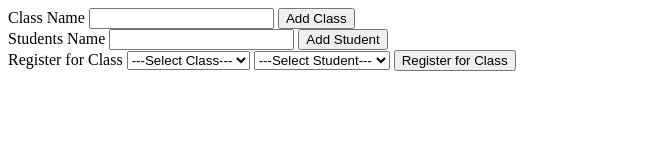
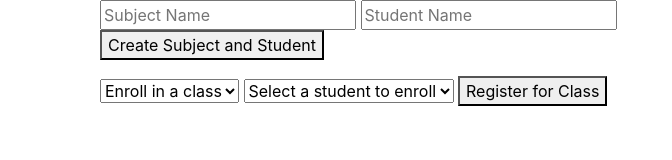
Before and after one commit to d228m3286w/ClassReg, a plain HTML site: page index.html in a window 1280 px wide. Shown: the whole page, without its empty margins (0-672 px from the left). Drawn offline with nearby package versions, Linux system fonts and the light colour scheme.

Commit message:
updates to last loop and to clear both input fields after event

```diff
--- a/app.js
+++ b/app.js
@@ -8,6 +8,7 @@ function addClass(){
     classes.push(newClass);
   }
   addToSelect(document.getElementById('availableClasses'), newClass);
+  document.getElementById('class').value = '';
   return false;
 }
 
@@ -17,10 +18,12 @@ function addStudent(){
     students.push(newStudent);
   }
   addToSelect(document.getElementById('registeredStudents'), newStudent);
+  document.getElementById('student').value = '';
   return false;
 }
 
 function addToSelect(menu, value) {
+
   menu.options[menu.options.length] = new Option(value, value);
 }
 
@@ -28,21 +31,26 @@ function register(){
   var className = document.getElementById('availableClasses').value;
   var student = document.getElementById('registeredStudents').value;
 
-  schedule.push({
-    'class': className,
-    'student': student
-  });
+      schedule.push({
+        'class': className,
+        'student': student
+      });
+
+
 
   console.log(schedule);
   setSchedule();
+
 }
 
 function setSchedule() {
   var html = '';
 
+  console.log(html);
   for(var i = 0; i < schedule.length; i++) {
-    html += html + schedule[i].class + ' - ' + schedule[i].student + '<br />'
-  }
+    html += schedule[i].class + ' Is the Subject You are enrolled in ' + schedule[i].student + '<br />'
 
+}
+  console.log(html);
   document.getElementById('schedule').innerHTML = html;
 }
--- a/index.html
+++ b/index.html
@@ -1,34 +1,30 @@
 <html>
 <body>
 <head>
+  <link rel="stylesheet" href="https://maxcdn.bootstrapcdn.com/bootstrap/4.0.0-alpha.2/css/bootstrap.min.css">
+  <link rel="stylesheet" href="https://maxcdn.bootstrapcdn.com/font-awesome/4.6.3/css/font-awesome.min.css">
   <script type="text/javascript" src="app.js" ></script>
 </head>
-<form>
-  <div>
-    <lable for='inClass'>Class Name</lable>
-    <input id='class' name='class' type='text'></input>
+<div class="container">
+  <form class="col-sm-8 col-sm-offset-2 m-t-3">
+    <input id='class' name='class' type='text' value="" placeholder="Subject Name" />
+    <input id='student' class="m-l-1" name='student' type='text' value="" placeholder="Student Name" />
+    <button type="button" class="m-l-1" onclick="addClass(); addStudent(); return false;">Create Subject and Student</button>
+  </form>
 
-  <button type="button" onclick="addClass(); return false;">Add Class</button>
+  <fieldset class="col-sm-8 col-sm-offset-2 m-t-3">
+    <select id='availableClasses'>
+      <option>Enroll in a class</option>
+    </select>
+    <select id='registeredStudents' class="m-l-1">
+      <option>Select a student to enroll</option>
+    </select>
+     <button type="button" class="m-l-1" onclick="register(); return false;">Register for Class</button>
+  </fieldset>
+
+  <div id='schedule' class="container col-sm-8 col-sm-offset-2 m-t-2">
   </div>
-  <div>
-   <lable for='student'>Students Name</lable>
-   <input id='student' name='student' type='text'></input>
-     <button type="button" onclick="addStudent(); return false;">Add Student</button>
-  </div>
-  <div>
-    <lable for='schedule'>Register for Class</lable>
-    <select id='availableClasses'>
-      <option>---Select Class---</option>
-    </select>
-    <select id='registeredStudents'>
-      <option>---Select Student---</option>
-    </select>
-     <button type="button" onclick="register(); return false;">Register for Class</button>
-  </div>
-
-  <div id='schedule'>
-  </div>
-</form>
+</div>
 
 </body>
 <html>
```
